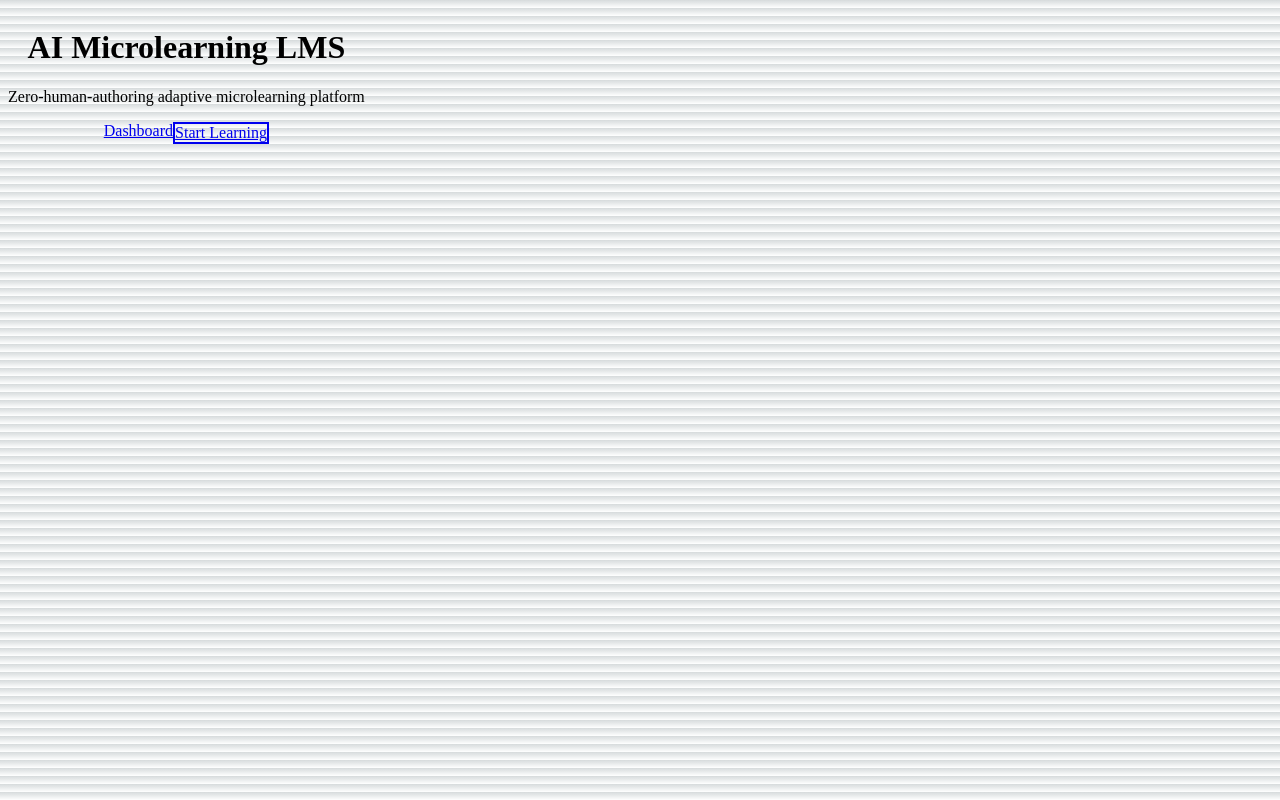
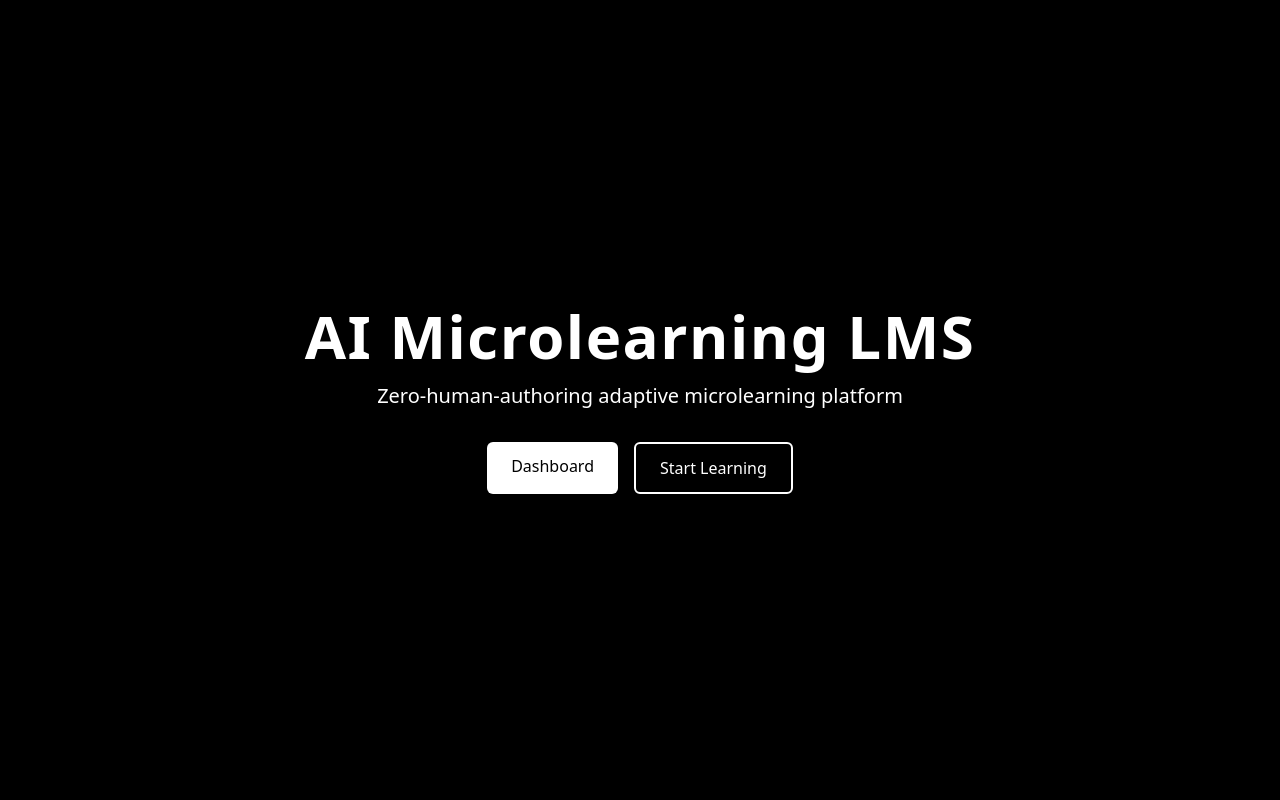
Before and after one commit to fourtytwo42/ai-nuggets-lms, a Next.js app: page / in a window 1280 px wide. Built offline with nearby package versions, Linux system fonts and the light colour scheme.

Commit message:
fix: Update globals.css to use Tailwind CSS 4.0 import syntax

```diff
--- a/app/globals.css
+++ b/app/globals.css
@@ -1,6 +1,4 @@
-@tailwind base;
-@tailwind components;
-@tailwind utilities;
+@import "tailwindcss";
 
 :root {
   --foreground-rgb: 0, 0, 0;
@@ -15,13 +13,3 @@
     --background-end-rgb: 0, 0, 0;
   }
 }
-
-body {
-  color: rgb(var(--foreground-rgb));
-  background: linear-gradient(
-      to bottom,
-      transparent,
-      rgb(var(--background-end-rgb))
-    )
-    rgb(var(--background-start-rgb));
-}
--- a/app/layout.tsx
+++ b/app/layout.tsx
@@ -13,7 +13,7 @@ export default function RootLayout({
 }>) {
   return (
     <html lang="en">
-      <body>{children}</body>
+      <body className="antialiased">{children}</body>
     </html>
   );
 }
```
